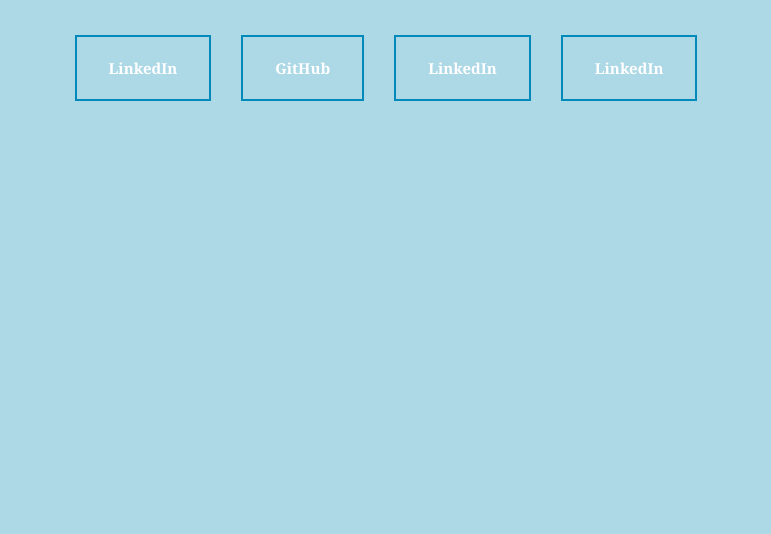
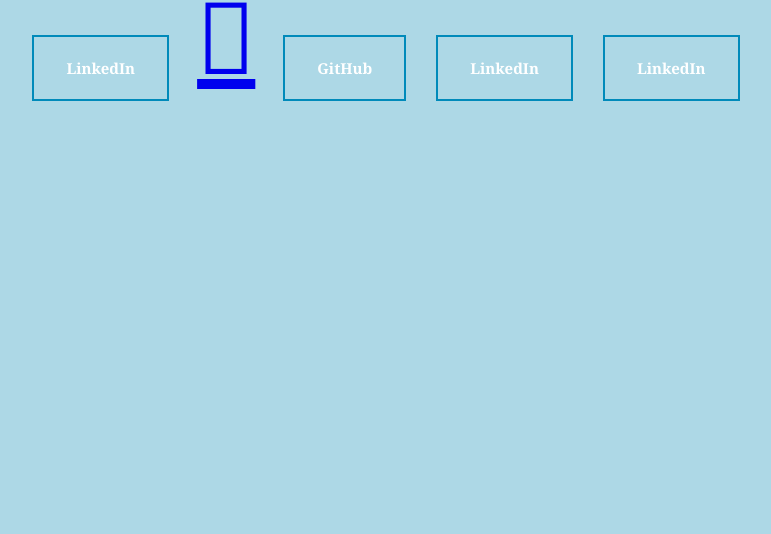
Before and after one commit to gliuxiao/gina-liu.github.io, a plain HTML site: page index.html in a window 1280 px wide. Shown: the part 266-800 px from the top of the page, without its empty margins (254-1025 px from the left). Drawn offline with Linux system fonts and the light colour scheme.

Commit message:
Update index.html

```diff
--- a/index.html
+++ b/index.html
@@ -11,9 +11,11 @@
 
 <center><h2>Gina Liu</h2></center>
 
-<center><a button href="https://www.linkedin.com/in/ginaxliu" class="button eatbutton">LinkedIn</button></a>
-<a button href="https://github.com/gliuxiao" class="button eatbutton">GitHub</button></a>
-<a button href="main-next.html" class="button eatbutton">LinkedIn</button></a>
-<a button href="main-next.html" class="button eatbutton">LinkedIn</button></a><center>
+
+<center><a button href="https://www.linkedin.com/in/ginaxliu" class="button button">LinkedIn</button></a>
+<a href="http://github.com/jonathankau" class="github">&#xe60d;</a>
+<a button href="https://github.com/gliuxiao" class="button button">GitHub</button></a>
+<a button href="main-next.html" class="button button">LinkedIn</button></a>
+<a button href="main-next.html" class="button button">LinkedIn</button></a><center>
 </body>
 </html>
```
